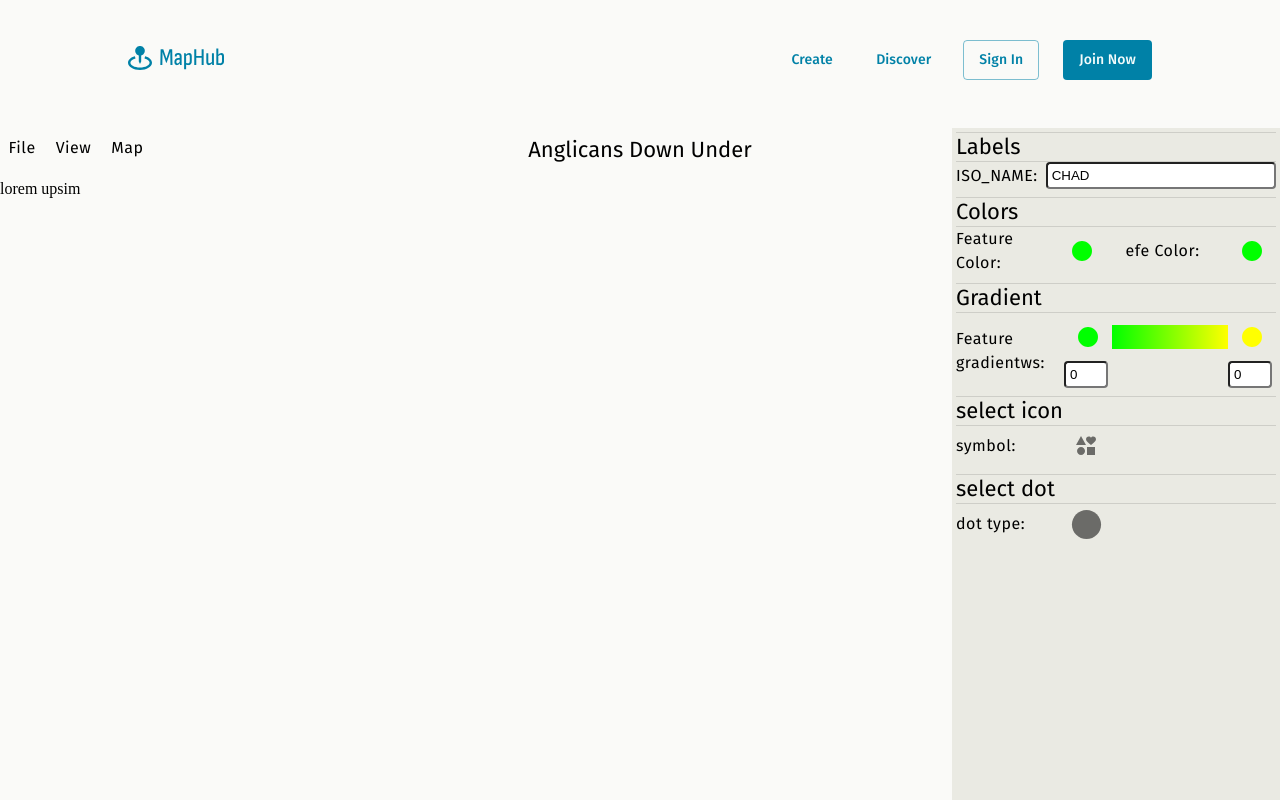
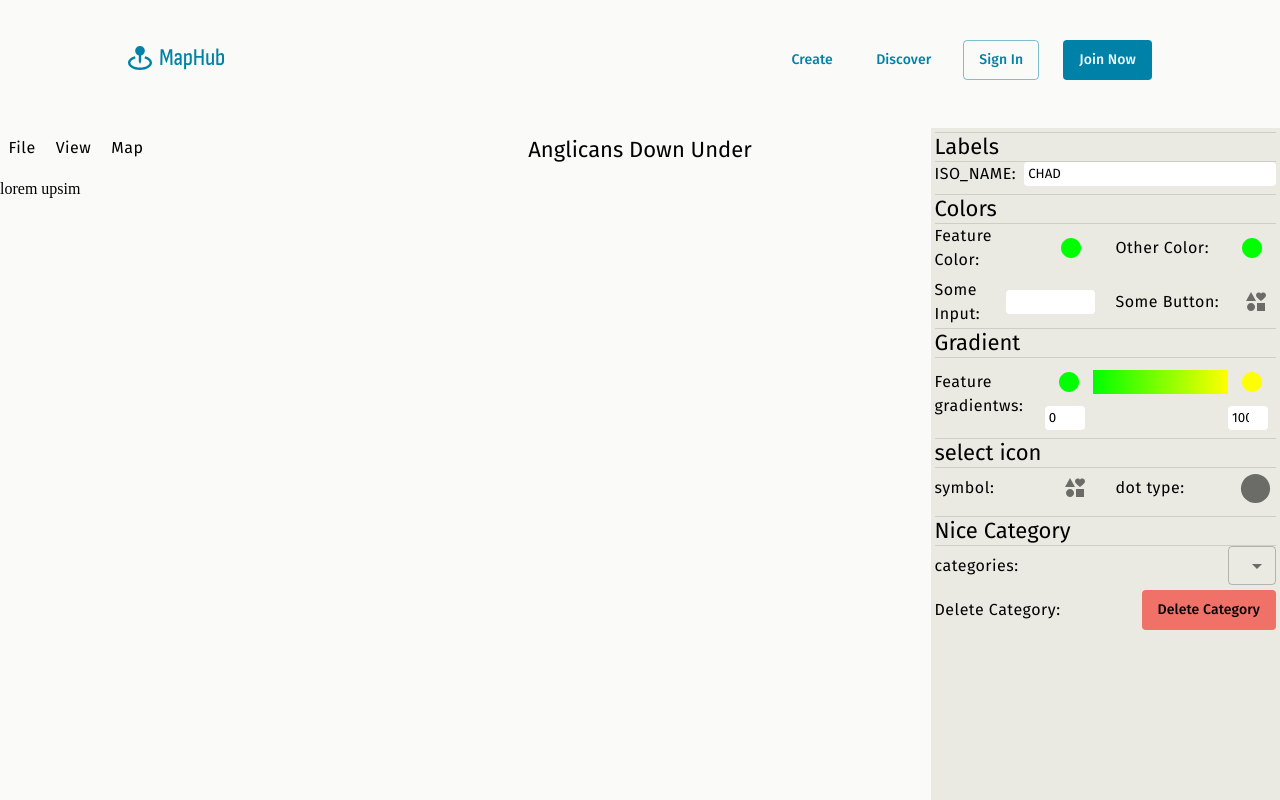
Before and after one commit to CSE416-MapHub/MapHub, a Next.js app in the folder client/: page /create in a window 1280 px wide. Built offline with nearby package versions, Linux system fonts and the light colour scheme; a web font is replaced by a local one.

Commit message:
Made dropdown an MUI component

```diff
--- a/client/src/app/create/page.tsx
+++ b/client/src/app/create/page.tsx
@@ -37,9 +37,27 @@ export default function () {
                 },
               },
               {
-                name: 'efe Color',
+                name: 'Other Color',
                 input: {
                   type: 'color',
+                  short: true,
+                  disabled: false,
+                  value: '#FFFFFF',
+                },
+              },
+              {
+                name: 'Some Input',
+                input: {
+                  type: 'number',
+                  short: true,
+                  disabled: false,
+                  value: '#FFFFFF',
+                },
+              },
+              {
+                name: 'Some Button',
+                input: {
+                  type: 'svg',
                   short: true,
                   disabled: false,
                   value: '#FFFFFF',
@@ -73,11 +91,6 @@ export default function () {
                   value: '',
                 },
               },
-            ],
-          },
-          {
-            name: 'select dot',
-            items: [
               {
                 name: 'dot type',
                 input: {
@@ -89,6 +102,36 @@ export default function () {
               },
             ],
           },
+          {
+            name: 'Nice Category',
+            items: [
+              {
+                name: 'categories',
+                input: {
+                  type: 'dropdown',
+                  short: false,
+                  disabled: false,
+                  value: ['pro USSR', 'anti USSR'],
+                },
+              },
+              {
+                name: 'Delete Category',
+                input: {
+                  type: 'delete',
+                  short: false,
+                  disabled: false,
+                  value: [
+                    [
+                      'Delete Category',
+                      () => {
+                        alert(1);
+                      },
+                    ],
+                  ],
+                },
+              },
+            ],
+          },
         ]}
       />
     </>
--- a/client/src/app/create/ui/components/Property.module.scss
+++ b/client/src/app/create/ui/components/Property.module.scss
@@ -60,3 +60,30 @@
     height: 100%;
     background-color: white;
 }
+
+.default-input {
+    border: none;
+    outline: none;
+    font-family: var(--fira);
+    max-height: 16px;
+    margin-top: auto;
+    margin-bottom: auto;
+}
+
+
+.default-dropdown {
+    border: none;
+    outline: none;
+    font-family: var(--fira);
+    max-height: 32px;
+    margin-top: auto;
+    margin-bottom: auto;
+}
+
+.dropdown-option {
+
+}
+
+.dropdown-option:hover {
+    background-color: white;
+}
--- /dev/null
+++ b/client/src/app/create/ui/components/PropertyDropdownInput.tsx
@@ -0,0 +1,53 @@
+'use client';
+import { MenuItem, Select, makeStyles } from '@mui/material';
+import { useState } from 'react';
+
+export interface PropertyDropdownInputProps {
+  options: Array<string>;
+  selected: string;
+}
+
+export default function (props: PropertyDropdownInputProps) {
+  const [selected, setSelected] = useState<string>(props.selected);
+
+  function handleChange(v: string) {
+    if (v !== '+ New Category') {
+      setSelected(v);
+    } else {
+      // TODO: write add category handler
+      alert(1);
+    }
+  }
+
+  return (
+    <Select
+      labelId="demo-simple-select-label"
+      id="demo-simple-select"
+      value={selected}
+      label=""
+      variant="outlined"
+      onChange={e => handleChange(e.target.value)}
+      sx={{
+        '& .MuiSelect-select': {
+          paddingRight: 4,
+          paddingLeft: 2,
+          paddingTop: 1,
+          paddingBottom: 1,
+          border: 'none',
+          outline: 'none',
+        },
+      }}
+    >
+      {(props.options as Array<string>).map(op => (
+        <MenuItem
+          //   className={style['dropdown-option']}
+          key={op}
+          value={op}
+        >
+          {op}
+        </MenuItem>
+      ))}
+      <MenuItem value="+ New Category">+ New Category</MenuItem>
+    </Select>
+  );
+}
--- a/client/src/app/create/ui/components/PropertyInput.tsx
+++ b/client/src/app/create/ui/components/PropertyInput.tsx
@@ -1,94 +1,107 @@
-"use client"
-import clsx from "clsx";
-import style from "./Property.module.scss"
-import { Typography } from "@mui/material";
-import Button from "components/button";
-import { useState } from "react";
-import PropertyColorInput from "./PropertyColorInput";
-import PropertyInputGradient from "./PropertyInputGradient";
-import PropertySVGInput from "./PropertySVGInput";
-import PropertyDotInput from "./PropertyDotInput";
+'use client';
+import clsx from 'clsx';
+import style from './Property.module.scss';
+import { MenuItem, Select, Typography } from '@mui/material';
+import Button from 'components/button';
+import { useState } from 'react';
+import PropertyColorInput from './PropertyColorInput';
+import PropertyInputGradient from './PropertyInputGradient';
+import PropertySVGInput from './PropertySVGInput';
+import PropertyDotInput from './PropertyDotInput';
+import PropertyDropdownInput from './PropertyDropdownInput';
 
 export type PropertyPanelInputType =
-    | "number"
-    | "text"
-    | "dropdown"
-    | "delete"
-    | "color"
-    | "svg"
-    | "dot"
-    | "gradient"
-
+  | 'number'
+  | 'text'
+  | 'dropdown'
+  | 'delete'
+  | 'color'
+  | 'svg'
+  | 'dot'
+  | 'gradient';
 
 export interface IInputProps {
   type: PropertyPanelInputType;
   short: boolean;
   disabled: boolean;
-    value: string | Array<string | [string, ()=>void]>;
+  value: string | Array<string | [string, () => void]>;
   // contains either a string for the true selected dropdown option
   // or a modal
   auxiliaryComponent?: JSX.Element | string;
 }
 
-
-function getNameOfOption(o : string | [string , ()=>void]) : string {
-    let k = o[1]
-    if (typeof o[1] === "function")
-        return o[0]
-    else
-        return o as string
+function getNameOfOption(o: string | [string, () => void]): string {
+  let k = o[1];
+  if (typeof o[1] === 'function') return o[0];
+  else return o as string;
 }
 
-function getFunctionOfOption(o : string | [string , ()=>void] ) : (()=>void) {
-    if (typeof o[1] === "function")
-        return o[1]
-    else
-        return ()=>{}
+function getFunctionOfOption(o: string | [string, () => void]): () => void {
+  if (typeof o[1] === 'function') return o[1];
+  else return () => {};
 }
 
-export default function(props : IInputProps) {
-    const [value, setValue] = useState<string>(props.value.toString())
+export default function (props: IInputProps) {
+  const [value, setValue] = useState<string>(props.value.toString());
 
-    let inputField = <input />
-    if (props.type === "number" || props.type === "text") {
+  let inputField = <input />;
+  if (props.type === 'number' || props.type === 'text') {
     // TODO: move this out
-        inputField = <input
+    inputField = (
+      <input
         type={props.type}
         value={value}
         disabled={props.disabled}
-            onChange={(e) => setValue(e.target.value)}
-            className={clsx(style["prop-input"], props.short ? style["prop-input-short"] : style["prop-input-long"]) }
+        onChange={e => setValue(e.target.value)}
+        className={clsx(
+          style['default-input'],
+          style['prop-input'],
+          props.short ? style['prop-input-short'] : style['prop-input-long'],
+        )}
       />
-    } else if (props.type === "dropdown") {
-        inputField = <select
-            disabled={props.disabled}
-            className={clsx(style["prop-input"], props.short ? style["prop-input-short"] : style["prop-input-long"]) }
-        >
-            {(props.value as Array<string | [string, ()=>void]>).map((op) =>
-                <option key={getNameOfOption(op)} selected={getNameOfOption(op) === props.auxiliaryComponent}>{getNameOfOption(op)}</option>)}
-        </select>
-    } else if (props.type === "delete") {
-        inputField = <Button variant="error" onClick={getFunctionOfOption(props.value[0])}>{getNameOfOption(props.value[0])}</Button>
-    } else if (props.type === "gradient"){
-        inputField = <PropertyInputGradient
+    );
+  } else if (props.type === 'dropdown') {
+    inputField = (
+      <PropertyDropdownInput
+        options={props.value as Array<string>}
+        selected=""
+      />
+    );
+  } else if (props.type === 'delete') {
+    inputField = (
+      <Button variant="error" onClick={getFunctionOfOption(props.value[0])}>
+        {getNameOfOption(props.value[0])}
+      </Button>
+    );
+  } else if (props.type === 'gradient') {
+    inputField = (
+      <PropertyInputGradient
         minValue={0}
         maxValue={100}
         minColor="#00FF00"
         maxColor="#FFFF00"
       />
-    } else if (props.type === "color") {
-        inputField = <PropertyColorInput color="#00FF00" colorChangeHandler={()=>{}}/>
-    } else if (props.type === "svg") {
-        inputField = <PropertySVGInput />
-    } else if (props.type === "dot") {
-        inputField = <PropertyDotInput items={props.value as Array<string>}/>
+    );
+  } else if (props.type === 'color') {
+    inputField = (
+      <PropertyColorInput color="#00FF00" colorChangeHandler={() => {}} />
+    );
+  } else if (props.type === 'svg') {
+    inputField = <PropertySVGInput />;
+  } else if (props.type === 'dot') {
+    inputField = <PropertyDotInput items={props.value as Array<string>} />;
   } else {
-        throw new Error("Bad input type " + props.type)
+    throw new Error('Bad input type ' + props.type);
   }
 
-
-    return <>
+  return (
+    <>
       {inputField}
-        {typeof props.auxiliaryComponent === "function" ? props.auxiliaryComponent : <></>}
+      {typeof props.auxiliaryComponent === 'function' ? (
+        props.auxiliaryComponent
+      ) : (
+        <></>
+      )}
     </>
+  );
 }
--- a/client/src/app/create/ui/components/PropertyInputGradient.tsx
+++ b/client/src/app/create/ui/components/PropertyInputGradient.tsx
@@ -38,14 +38,18 @@ export default function (props: GradientInputProps) {
             // TODO: make this late validation
             setRanges({ ...ranges, minValue: parseFloat(e.target.value) });
           }}
-          className={clsx(style['prop-input'], style['prop-input-tiny'])}
+          className={clsx(
+            style['default-input'],
+            style['prop-input'],
+            style['prop-input-tiny'],
+          )}
         />
       </div>
 
       <div
         style={{
           minWidth: '60px',
-          maxWidth: '100%',
+          // maxWidth: '100%',
           height: '24px',
           marginTop: '12px',
           background: `linear-gradient(to right, ${ranges.minColor}, ${ranges.maxColor})`,
@@ -60,13 +64,17 @@ export default function (props: GradientInputProps) {
         />
         <input
           type="number"
-          value={ranges.minValue}
+          value={ranges.maxValue}
           // className={style["prop-input"]}
           onChange={e => {
             // TODO: make this late validation
             setRanges({ ...ranges, maxValue: parseFloat(e.target.value) });
           }}
-          className={clsx(style['prop-input'], style['prop-input-tiny'])}
+          className={clsx(
+            style['default-input'],
+            style['prop-input'],
+            style['prop-input-tiny'],
+          )}
         />
       </div>
     </div>
--- a/client/src/app/create/ui/components/PropertyPanel.tsx
+++ b/client/src/app/create/ui/components/PropertyPanel.tsx
@@ -22,6 +22,7 @@ export default function ({ name, items }: IPropertyPanelSectionProps) {
           display: 'grid',
           gridTemplateColumns: '47% 47%',
           gap: '6%',
+          //   padding: '8px',
         }}
       >
         {items.map((input, i) => {
```
Lines whose indentation alone changed are shown as unchanged.
